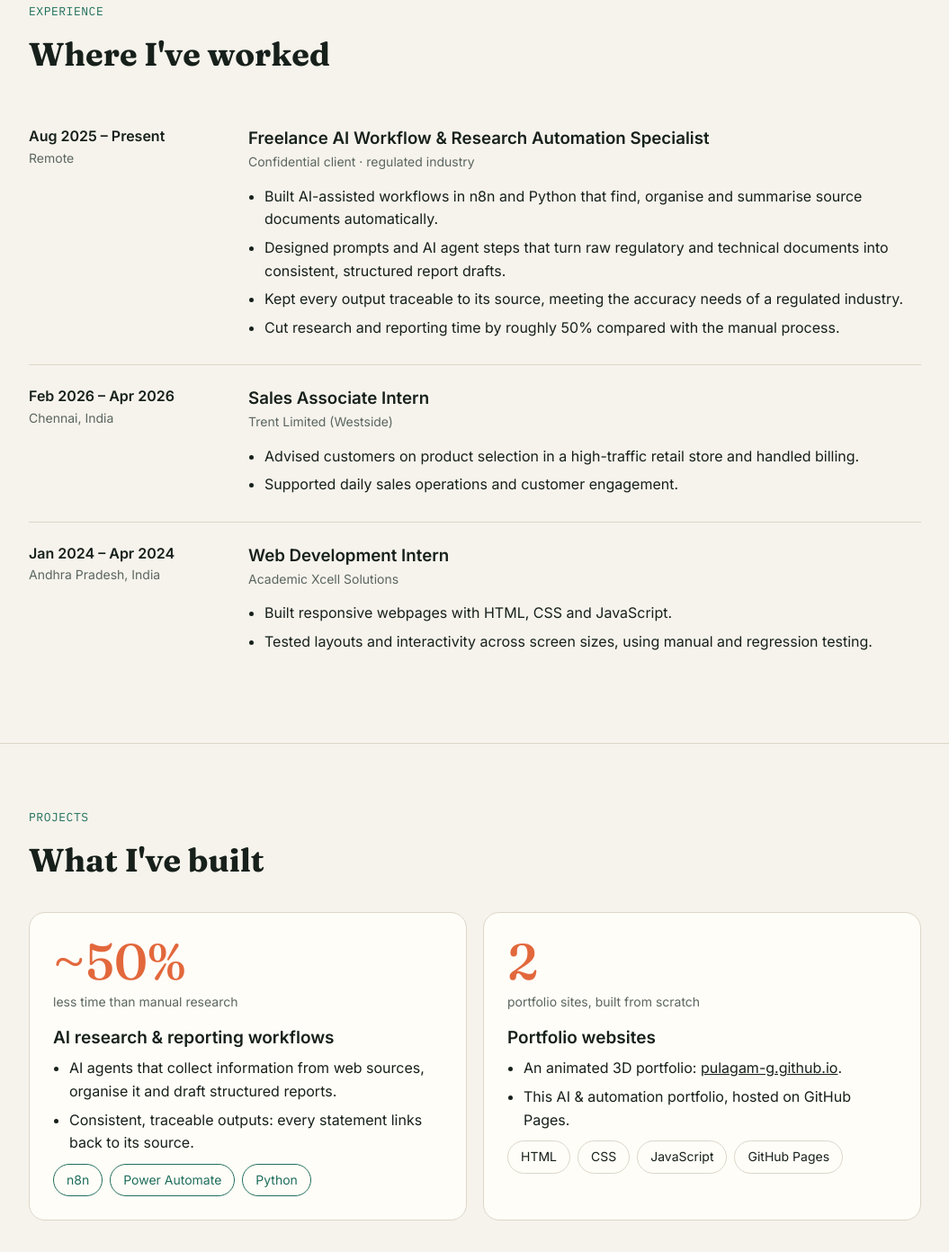
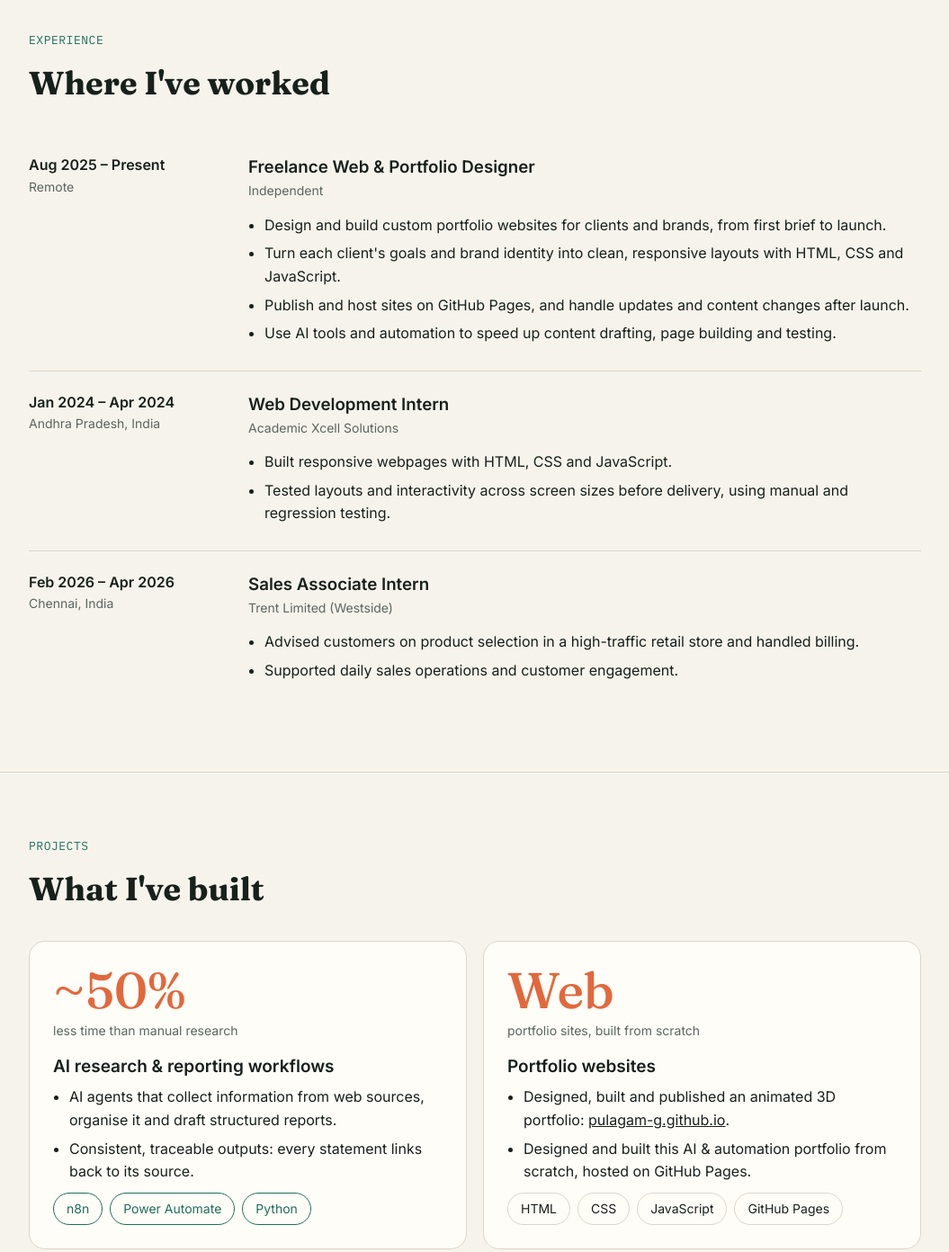
Before and after one commit to pulagam-g/portfolio, a plain HTML site: page index.html in a window 1280 px wide. Shown: the part 932-2324 px from the top of the page at 90% size, without its empty margins (112-1167 px from the left). Drawn offline with Linux system fonts and the light colour scheme.

Commit message:
Enhance index.html with portfolio design details
Updated the description meta tag and modified text in various sections to include freelance portfolio website design services.

```diff
--- a/index.html
+++ b/index.html
@@ -1,7 +1,7 @@
 <!doctype html>
 <html lang="en"><head><meta charset="utf-8"><meta name="viewport" content="width=device-width,initial-scale=1">
 <title>Geethanjali Pulagam – AI & Workflow Automation</title>
-<meta name="description" content="Geethanjali Pulagam – AI and workflow automation specialist building AI agents with n8n, Microsoft Power Automate and Python. Based in Lisbon, Portugal.">
+<meta name="description" content="Geethanjali Pulagam – AI and workflow automation specialist (n8n, Microsoft Power Automate, Python) and freelance portfolio website designer for clients and brands. Based in Lisbon, Portugal.">
 <link rel="preconnect" href="https://fonts.googleapis.com">
 <link rel="stylesheet" href="https://fonts.googleapis.com/css2?family=Fraunces:opsz,wght@9..144,500;9..144,700&family=Inter:wght@400;500;600&family=IBM+Plex+Mono:wght@400;500&display=swap">
 <style>
@@ -55,7 +55,7 @@ footer{padding:32px 0;font-size:13px;color:var(--soft)}
 <header><div class="wrap">
   <div class="mono">AI &amp; workflow automation · Lisbon, Portugal</div>
   <h1>I build AI workflows that turn <em>documents into decisions.</em></h1>
-  <p class="lead">Automation specialist working with n8n, Microsoft Power Automate and Python. My AI agents collect information, organise it and draft structured reports in roughly half the time of manual work.</p>
+  <p class="lead">Automation specialist working with n8n, Microsoft Power Automate and Python. My AI agents collect information, organise it and draft structured reports in roughly half the time of manual work. I also design and build portfolio websites for clients and brands.</p>
   <div class="btns"><a class="btn p" href="#contact">Get in touch</a><a class="btn" href="#projects">See projects</a></div>
   <div class="flow">
     <div class="node"><small>Trigger</small><span>Sources &amp; documents</span></div><div class="arrow"></div>
@@ -68,14 +68,14 @@ footer{padding:32px 0;font-size:13px;color:var(--soft)}
 <section id="work"><div class="wrap">
   <div class="mono">Experience</div><h2>Where I've worked</h2>
   <div class="row"><div><b>Aug 2025 – Present</b><div class="meta">Remote</div></div><div>
-    <h3>Freelance AI Workflow &amp; Research Automation Specialist</h3><div class="meta">Confidential client · regulated industry</div>
-    <ul class="l"><li>Built AI-assisted workflows in n8n and Python that find, organise and summarise source documents automatically.</li><li>Designed prompts and AI agent steps that turn raw regulatory and technical documents into consistent, structured report drafts.</li><li>Kept every output traceable to its source, meeting the accuracy needs of a regulated industry.</li><li>Cut research and reporting time by roughly 50% compared with the manual process.</li></ul></div></div>
+    <h3>Freelance Web &amp; Portfolio Designer</h3><div class="meta">Independent</div>
+    <ul class="l"><li>Design and build custom portfolio websites for clients and brands, from first brief to launch.</li><li>Turn each client's goals and brand identity into clean, responsive layouts with HTML, CSS and JavaScript.</li><li>Publish and host sites on GitHub Pages, and handle updates and content changes after launch.</li><li>Use AI tools and automation to speed up content drafting, page building and testing.</li></ul></div></div>
+  <div class="row"><div><b>Jan 2024 – Apr 2024</b><div class="meta">Andhra Pradesh, India</div></div><div>
+    <h3>Web Development Intern</h3><div class="meta">Academic Xcell Solutions</div>
+    <ul class="l"><li>Built responsive webpages with HTML, CSS and JavaScript.</li><li>Tested layouts and interactivity across screen sizes before delivery, using manual and regression testing.</li></ul></div></div>
   <div class="row"><div><b>Feb 2026 – Apr 2026</b><div class="meta">Chennai, India</div></div><div>
     <h3>Sales Associate Intern</h3><div class="meta">Trent Limited (Westside)</div>
     <ul class="l"><li>Advised customers on product selection in a high-traffic retail store and handled billing.</li><li>Supported daily sales operations and customer engagement.</li></ul></div></div>
-  <div class="row"><div><b>Jan 2024 – Apr 2024</b><div class="meta">Andhra Pradesh, India</div></div><div>
-    <h3>Web Development Intern</h3><div class="meta">Academic Xcell Solutions</div>
-    <ul class="l"><li>Built responsive webpages with HTML, CSS and JavaScript.</li><li>Tested layouts and interactivity across screen sizes, using manual and regression testing.</li></ul></div></div>
 </div></section>
 
 <section id="projects"><div class="wrap">
@@ -85,9 +85,9 @@ footer{padding:32px 0;font-size:13px;color:var(--soft)}
       <h3>AI research &amp; reporting workflows</h3>
       <ul class="l"><li>AI agents that collect information from web sources, organise it and draft structured reports.</li><li>Consistent, traceable outputs: every statement links back to its source.</li></ul>
       <div class="chips hot"><span>n8n</span><span>Power Automate</span><span>Python</span></div></div>
-    <div class="card"><div class="big">2</div><p class="meta" style="margin-top:6px">portfolio sites, built from scratch</p>
+    <div class="card"><div class="big">Web</div><p class="meta" style="margin-top:6px">portfolio sites, built from scratch</p>
       <h3>Portfolio websites</h3>
-      <ul class="l"><li>An animated 3D portfolio: <a href="https://pulagam-g.github.io">pulagam-g.github.io</a>.</li><li>This AI &amp; automation portfolio, hosted on GitHub Pages.</li></ul>
+      <ul class="l"><li>Designed, built and published an animated 3D portfolio: <a href="https://pulagam-g.github.io">pulagam-g.github.io</a>.</li><li>Designed and built this AI &amp; automation portfolio from scratch, hosted on GitHub Pages.</li></ul>
       <div class="chips"><span>HTML</span><span>CSS</span><span>JavaScript</span><span>GitHub Pages</span></div></div>
   </div>
 </div></section>
@@ -111,7 +111,7 @@ footer{padding:32px 0;font-size:13px;color:var(--soft)}
 
 <section id="contact" style="border-top:0"><div class="wrap"><div class="contact">
   <div class="mono" style="color:#9ED9C7">Contact</div><h2>Let's automate something.</h2>
-  <p style="margin-bottom:14px;opacity:.85">Open to AI and workflow automation roles, remote or in Lisbon.</p>
+  <p style="margin-bottom:14px;opacity:.85">Open to AI and workflow automation roles, remote or in Lisbon, and to portfolio website projects for clients and brands.</p>
   <a href="mailto:pulagamgeethanjali@gmail.com">pulagamgeethanjali@gmail.com</a>
   <a href="tel:+919030393377">+91 90303 93377</a>
   <a href="https://www.linkedin.com/in/geethanjali-pulagam" target="_blank" rel="noopener">LinkedIn</a>
```
